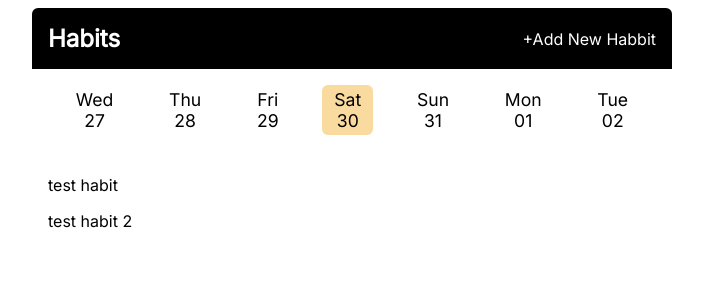
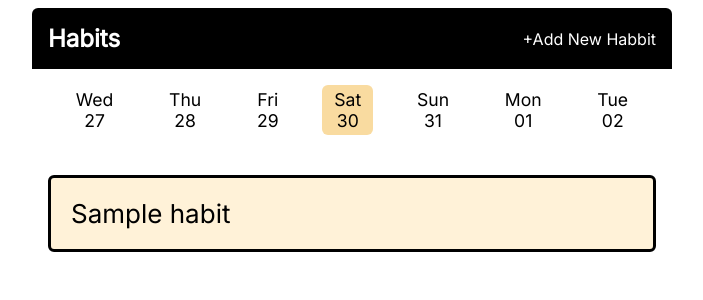
Before and after one commit to narbehner/Habit-Tracker, a Flask app: page / in a window 1280 px wide. Shown: the top 300 px of the page, without its empty margins (288-991 px from the left). Run offline with Flask 3, Linux system fonts and the light colour scheme; a database or web service that is not in the repository returns one stand-in record (values such as "Sample title").

Commit message:
should be finished

```diff
--- a/app.py
+++ b/app.py
@@ -1,46 +1,16 @@
-from flask import Flask, render_template, request
-import datetime
+import os
+from flask import Flask
+from routes import pages
+from pymongo import MongoClient
+from dotenv import load_dotenv
 
-app = Flask(__name__)
+#loads the .env file to the environment so we can use the URI
+load_dotenv()
 
-habits=["test habit", "test habit 2"]
+def create_app():
+    app = Flask(__name__)
+    app.register_blueprint(pages)
+    client = MongoClient(os.environ.get("MONGODB_URI"))
+    app.db = client.HabitTracker
 
-@app.context_processor
-def add_date_range():
-#this is how you type check(type require?) in python
-    def date_range(start: datetime.date):
-        #end number for range is non-inclusive
-        dates = [start + datetime.timedelta(days=diff) for diff in range(-3,4)]
-        return dates
-
-    return {"date_range": date_range}
-
-@app.route("/")
-def index():
-    #here we have already selected a date so we have a query string of '?date=...'
-    #using fromisoformat we use this query string to generate the date in the same format of date.today() (same as in the else)
-    #that becomes the new selected_date value and gets passed to index.html to create a new set of date links (navbar) based on this current date
-    date_str = request.args.get("date") # ?date=...
-    if date_str:
-        selected_date = datetime.date.fromisoformat(date_str)
-    #when on home page which has no date selected
-    #we assign today's date as the current date and pass it(via render_template) to the template (index.html)
-    #along with date_range fucntion to be used to generate the 'navigation bar' of dates at the top of the page
-    else:
-        selected_date = datetime.date.today()
-    return render_template(
-        "index.html",
-        habits=habits,
-        title="Habit Tracker - Home",
-        #date_range=date_range,
-        selected_date=selected_date
-        )
-
-@app.route("/add", methods=["GET", "POST"])
-def add_habit():
-    if request.method == "POST":
-        habits.append(request.form.get("habit"))
-
-    print(habits)
-    return render_template("add_habit.html", title = "Habit Tracker - Add", selected_date=datetime.date.today())
-    #try changing selected_date here to add habits to different dates ie '?date=..'
+    return app
--- a/requirements.txt
+++ b/requirements.txt
@@ -1,2 +1,4 @@
 flask
 python-dotenv
+pymongo[srv]
+gunicorn
--- /dev/null
+++ b/routes.py
@@ -0,0 +1,75 @@
+from flask import Blueprint, render_template, request, redirect, url_for, current_app
+import datetime
+import uuid
+
+pages = Blueprint("habits", __name__, template_folder="templates", static_folder="static")
+
+#defaultdict has the ability to create default values for entries that did not exist prior
+
+def today_at_midnight():
+    today = datetime.datetime.today()
+    return datetime.datetime(today.year, today.month, today.day)
+
+
+@pages.context_processor
+def add_date_range():
+#this is how you type check(type require?) in python
+    def date_range(start: datetime.datetime):
+        #end number for range is non-inclusive
+        dates = [start + datetime.timedelta(days=diff) for diff in range(-3,4)]
+        return dates
+
+    return {"date_range": date_range}
+
+
+@pages.route("/")
+def index():
+    #here we have already selected a date so we have a query string of '?date=...'
+    #using fromisoformat we use this query string to generate the date in the same format of date.today() (same as in the else)
+    #that becomes the new selected_date value and gets passed to index.html to create a new set of date links (navbar) based on this current date
+    date_str = request.args.get("date") # ?date=...
+    if date_str:
+        selected_date = datetime.datetime.fromisoformat(date_str)
+    #when on home page which has no date selected
+    #we assign today's date as the current date and pass it(via render_template) to the template (index.html)
+    #along with date_range fucntion to be used to generate the 'navigation bar' of dates at the top of the page
+    else:
+        selected_date = today_at_midnight()
+
+    completions = [
+        habit["habit"]
+        for habit in current_app.db.completions.find({"date": selected_date})
+    ]
+
+    #what the fuck is going on here
+    habits_on_date = current_app.db.habits.find({"added": {"$lte": selected_date}})
+
+    return render_template(
+        "index.html",
+        habits=habits_on_date,
+        title="Habit Tracker - Home",
+        selected_date=selected_date,
+        completions=completions
+        )
+
+
+@pages.route("/add", methods=["GET", "POST"])
+def add_habit():
+    today = today_at_midnight()
+    data_to_insert = {"_id": uuid.uuid4().hex, "added": today, "name": request.form.get("habit")}
+    if request.form:
+        current_app.db.habits.insert_one(data_to_insert) ##<----------
+    print(data_to_insert)
+    return render_template("add_habit.html", title = "Habit Tracker - Add", selected_date=today)
+    #try changing selected_date here to add habits to different dates ie '?date=..'
+
+
+@pages.route("/complete", methods=["POST"])
+def complete():
+    date_completed = request.form.get("date")
+    #this gets the data from the form "habitName"
+    habit = request.form.get("habitId")
+    date = datetime.datetime.fromisoformat(date_completed)
+    current_app.db.completions.insert_one({"date": date, "habit": habit})
+
+    return redirect(url_for("habits.index", date=date_completed))
--- a/static/css/main.css
+++ b/static/css/main.css
@@ -49,6 +49,7 @@ all form elements */
 }
 
 .form__input {
+  width: 100%;
   padding: 1rem;
   font-family: inherit;
   font-size: inherit;
@@ -100,7 +101,7 @@ See the media queries below */
 }
 
 /* Comes into effect when the screen is 400px wide. Reveals the second and second-to-last date link*/
-@media screen and (min-width: 35rem) {
+@media screen and (min-width: 25rem) {
   .dates__link:nth-of-type(2),
   .dates__link:nth-last-of-type(2) {
     display: block;
@@ -108,7 +109,7 @@ See the media queries below */
 }
 
 /* Comes into effect when the screen is 560px wide. Reveals the first and last date link */
-@media screen and (min-width: 50rem) {
+@media screen and (min-width: 35rem) {
   .dates__link:first-of-type,
   .dates__link:last-of-type {
     display: block;
@@ -121,10 +122,6 @@ by logic in the jinja template */
   background: #f9dba0;
 }
 
-.dates__link:not(.dates__link--current):hover{
-    background: #a39393;
-}
-
 /* Ensures the day of the week and the date number sit on top of each other and are
 centered within the allotted space */
 .date {
@@ -132,3 +129,54 @@ centered within the allotted space */
   flex-direction: column;
   align-items: center;
 }
+
+.habit {
+  display: flex;
+  flex-direction: row;
+  align-items: center;
+  justify-content: space-between;
+  font-size: 26px;
+  padding: 20px;
+  margin-bottom: 20px;
+  background-color: #fff2d8;
+  border: 3px solid black;
+  border-radius: 6px;
+}
+
+.habit:not(.completed) {
+  padding: 0;
+}
+
+.habit:not(.completed):hover {
+  background-color: #e9cd87;
+}
+
+.habit__icon {
+  width: 1em;
+  height: 1em;
+}
+
+.habit__name {
+  margin: 0;
+}
+
+.habit__form {
+  width: 100%;
+}
+
+.habit__button {
+  display: block;
+  width: 100%;
+  margin: 0;
+  padding: 20px;
+  font-family: inherit;
+  font-size: inherit;
+  text-align: left;
+  border: none;
+  background-color: unset;
+  cursor: pointer;
+}
+
+.dates__link:not(.dates__link--current):hover{
+    background: #a39393;
+}
--- a/templates/index.html
+++ b/templates/index.html
@@ -3,12 +3,28 @@
 {%block main_content%}
     <section class="habit-list">
         {%for habit in habits%}
-            <div class="habits">
-                <p class="habit__name">
-                    {{habit}}
-                </p>
-            </div>
+            {%set completed = habit["_id"] in completions%}
+                {%if completed%}
+                    <div class="habit completed">
+                        <p class="habit__name">
+                            {{habit["name"]}}
+                        </p>
+                        <svg class="habit__icon" xmlns="http://www.w3.org/2000/svg" viewBox="0 0 20 20" fill="currentColor">
+                            <path fill-rule="evenodd" d="M10 18a8 8 0 100-16 8 8 0 000 16zm3.707-9.293a1 1 0 00-1.414-1.414L9 10.586 7.707 9.293a1 1 0 00-1.414 1.414l2 2a1 1 0 001.414 0l4-4z" clip-rule="evenodd" />
+                        </svg>
+                    </div>
+                {%else%}
+                    <div class="habit">
+                        <form method="POST" class="habit__form" action="{{url_for('habits.complete')}}">
+                            <input type="hidden" id="habitId" name="habitId" value="{{habit['_id']}}"/>
+                            <input type="hidden" id="date" name="date" value="{{selected_date}}"/>
+                            <button type="submit" class="habit__button">
+                                {{habit["name"]}}
+                            </button>
+                        </form>
+                    </div>
+
+                {%endif%}
         {%endfor%}
-        </ul>
     </section>
 {%endblock%}
--- a/templates/layout.html
+++ b/templates/layout.html
@@ -13,11 +13,11 @@
 </head>
 <body>
     <header class="header">
-        <h1 class="header__logo"><a href="{{url_for('index')}}" class="header__link">Habits</a></h1>
+        <h1 class="header__logo"><a href="{{url_for('habits.index')}}" class="header__link">Habits</a></h1>
         <!--checks which page currently on-->
         {%if "add" not in request.endpoint %}
         <!--url_for(function name of endpoint)-->
-            <a href="{{url_for('add_habit')}}" class="header__link">+Add New Habbit</a>
+            <a href="{{url_for('habits.add_habit')}}" class="header__link">+Add New Habbit</a>
         {%endif%}
     </header>
 
@@ -28,7 +28,7 @@
                     and assigns it the value of date (line 5 jinja for loop) which is the name of the iterator through date_range list-->
             {%for date in date_range(selected_date)%}
                 <a class="dates__link {{'dates__link--current' if loop.index0 == 3 else ''}}"
-                    href="{{url_for('index', date=date)}}">
+                    href="{{url_for('habits.index', date=date)}}">
                     <time class="date" datetime="{{date}}">
                         <span>{{date.strftime('%a')}}</span>
                         <span>{{date.strftime('%d')}}</span>
```
Also changed, not shown: 2 other files.
